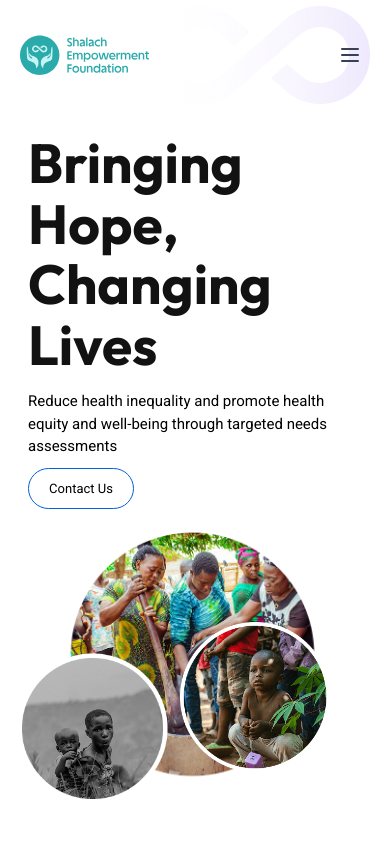
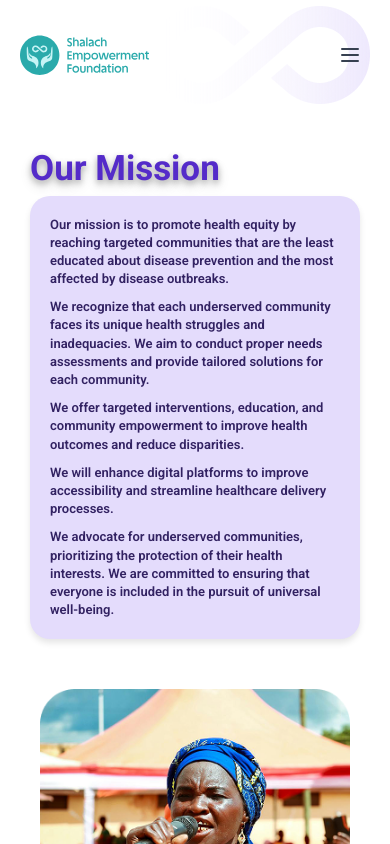
Before and after one commit to Godwin-munan/shalach-foundation-website, an Angular app: page /overview in a window 390 px wide. Shown: the top 844 px of the page. Built offline with nearby package versions, Linux system fonts and the light colour scheme.

Commit message:
Header section update - impl local-storage state managemement for current route

```diff
--- a/src/app/layout/landing/header-section/header-section.component.html
+++ b/src/app/layout/landing/header-section/header-section.component.html
@@ -1,4 +1,9 @@
-<header id="header" class="main-header-container" [style.height]="headerHeight">
+<header
+  id="header"
+  class="main-header-container"
+  [style.height]="headerHeight"
+  [ngStyle]="{ 'margin-bottom.px': isHomePage ? 'auto' : 0 }"
+  >
   <!-- Vector background image container -->
   <div class="vector-image-container">
     <div class="vector-image"></div>
@@ -9,7 +14,9 @@
     <div class="header-nav-container">
       <!-- Logo on the left -->
       <div class="logo">
-        <img src="/logo/Group_14_shalach-logo.svg" alt="shalach foundation logo">
+        <a routerLink="/" (click)="resetDropdown()">
+          <img src="/logo/Group_14_shalach-logo.svg" alt="shalach foundation logo">
+        </a>
       </div>
 
       <!-- Hamburger menu icon (visible on mobile only) -->
@@ -40,11 +47,21 @@
       <!-- Navigation items in the center -->
       <nav class="nav-items" appClickOutside (clickOutside)="closeDropdown()" [ngClass]="{'open': isMobileMenuOpen}">
         <ul>
-          <li class="dropdown">
+          <li class="dropdown" routerLinkActive="active" [routerLinkActiveOptions]="{ exact: true }">
             <a href="#" class="dropdown-toggle" (click)="toggleDropdown($event)">About us</a>
             <ul class="dropdown-menu" [ngClass]="{ 'show': isDropdownOpen }">
-              <li><a href="#">Overview</a></li>
-              <li><a href="#">Our Team</a></li>
+              <li [ngClass]="{
+                'active': activeDropdownItem === 'overview',
+                'disabled': activeDropdownItem && activeDropdownItem === 'overview'
+              }">
+                <a routerLink="/overview" (click)="setActiveDropdownItem('overview'); closedDropdown()">Overview</a>
+              </li>
+              <li [ngClass]="{
+                    'active': activeDropdownItem === 'team',
+                    'disabled': activeDropdownItem && activeDropdownItem === 'team'
+                  }">
+                <a routerLink="/team" (click)="setActiveDropdownItem('team'); closedDropdown()">Our Team</a>
+              </li>
             </ul>
           </li>
           <li><a href="#">Our Work</a></li>
@@ -61,7 +78,7 @@
     </div>
   </div>
 
-  <div class="sub-header-content-container">
+  <div *ngIf="isHomePage" class="sub-header-content-container">
 
     <!-- Header content text section -->
     <div class="header-content-title-container">
@@ -77,14 +94,23 @@
       </div>
 
       <!-- Button on the right -->
-      <div class="cta-button-mobile" [hidden]="!isMobileWidth">
-        <button>Contact Us</button>
+      <div
+        class="cta-button-mobile"
+        [hidden]="!isMobileWidth"
+        >
+        <button (click)="goToContact()">Contact Us</button>
       </div>
     </div>
 
     <!-- Header content image section - images are stacked over each other in a eclipse like structure -->
     <div class="header-content-image-container">
-      <div class="elipse-top-center-image-container">
+
+      <div class="elipse-image-container">
+        <img src="/images/full_eclipse_images_1_optimized.png" alt="image of a bending child" *ngIf="!isMobileWidth">
+        <img src="/images/full_eclipse_images_2_optimized_mobile_2.png" alt="image of a bending child" *ngIf="isMobileWidth">
+      </div>
+
+      <!-- <div class="elipse-top-center-image-container">
         <img src="/images/min/Ellipse 3 - image of a child and sibling_min.png" alt="image of a young boy with his sibling">
       </div>
       <div class="elipse-right-top-image-container">
@@ -95,7 +121,7 @@
       </div>
       <div class="elipse-bottom-right-image-container">
         <img src="/images/Reaching Text - reaching the end of the earth.png" alt="image of text reaching the end of the earth">
-      </div>
+      </div> -->
     </div>
   </div>
 </header>
--- a/src/app/layout/landing/header-section/header-section.component.scss
+++ b/src/app/layout/landing/header-section/header-section.component.scss
@@ -112,6 +112,7 @@
   background-color: rgba(0, 0, 0, 0); /* Explicitly transparent background */
   box-shadow: none;
   list-style: none;
+  width: 200px;
   //box-shadow: 0 8px 16px rgba(0, 0, 0, 0.2);
   padding: 0;
   margin: 0;
@@ -149,6 +150,12 @@
 
 .dropdown-menu a:hover {
   //background-color: #f1f1f1;
+}
+
+/* Style disabled items so they appear inactive */
+.disabled a {
+  opacity: 0.5;
+  pointer-events: none; /* Prevent clicking on inactive items */
 }
 
 
@@ -202,9 +209,29 @@
   align-self: flex-start;
   flex-shrink: 0;
   flex-wrap: 1;
-  max-width: var(--content-title-container);
+  //max-width: var(--content-title-container);
+  width: 55%;
+  margin: 75px 0 20px 0;
+}
+
+.header-content-image-container {
+  position: relative;
+  align-self: flex-start;
+  flex: 1;
+  //max-width: var(--content-title-container);
   width: 100%;
-  margin: 120px 0 20px 0;
+  height: auto;
+  margin: -105px 13px 100px -40px;
+}
+
+.elipse-image-container {
+
+}
+
+.elipse-image-container img {
+  //display: block;
+  // width: 100%;
+  // height: 100%;
 }
 
 .header-content-title-maintitle-container{
@@ -216,23 +243,9 @@
 }
 
 .header-content-title-subtitle-container p {
-  font-size: 20px;
+  font-size: 22px;
 }
 
-.header-content-image-container {
-  align-self: flex-start;
-  flex: 1;
-  max-width: var(--content-title-container);
-  width: 100%;
-  margin: 120px 0 20px 0;
-}
-
-
-.header-content-image-container {
-  position: relative;
-  width: 100%;
-  height: auto; /* Adjust height as needed */
-}
 
 /* Top Image */
 .elipse-top-center-image-container {
@@ -303,13 +316,11 @@
 
 // Media query for mobile screens
 @media only screen and (max-width: 600px) {
-
   .main-header-container {
-    //height: 100vh;
     margin-bottom: 125px;
   }
 
-  .vector-image-container{
+  .vector-image-container {
     height: 200px;
     margin-top: 5px;
   }
@@ -319,105 +330,90 @@
     width: 15rem;
   }
 
-  /* Logo styling */
   .logo img {
-    height: 40px; /* Adjust based on your logo's size */
+    height: 40px;
   }
 
-  // Show the hamburger icon
   .hamburger-icon {
     display: block;
   }
 
-  // Hide the navigation links by default
   .nav-items {
     display: none;
   }
 
-  /* Flex container for header */
   .header-nav-container {
-  z-index: 10
+    z-index: 10;
   }
 
-  // When the mobile menu is open (toggle class applied)
   .nav-items.open {
     display: flex;
-    flex-direction: column;  // Stack links vertically if desired
+    flex-direction: column;
     width: 100%;
-    background-color: #fff;  // Optional: add background for the mobile menu
+    background-color: #fff;
     position: absolute;
-    top: 100%; // Place below the header
+    top: 100%;
     left: 0;
     padding: 10px 0;
     height: 100vh;
     z-index: 8;
   }
 
-
-    // Force the inner UL to stack items vertically
   .nav-items.open ul {
     flex-direction: column;
   }
 
-  // Adjust LI margins for vertical spacing (optional)
   .nav-items.open li {
     position: relative;
     margin: 10px 0;
   }
 
-  .nav-items  > ul > li >  a:hover {
-    background-color: transparent; // Remove any background change
-    border-bottom: none;           // Remove the bottom border on hover
+  .nav-items > ul > li > a:hover {
+    background-color: transparent;
+    border-bottom: none;
   }
 
-  // If you have hover changes on pseudo-elements, reset them too:
   .nav-items > ul > li > a:hover::after {
     border-bottom: none;
     transform: none;
   }
 
-  // Use :after to add a line after each li except the last one
   .nav-items.open > ul > li::after {
     content: "";
     display: block;
-    width: 90%;             // Adjust width as needed
-    height: 1px;            // Height of the rule
-    background-color: #ccc; // Color of the line
-    margin: 10px auto 0;    // Top margin and centered horizontally
+    width: 90%;
+    height: 1px;
+    background-color: #ccc;
+    margin: 10px auto 0;
   }
 
-
   .dropdown-menu {
-      display: block;           /* Always visible */
-      position: relative;       /* Part of the natural flow */
-      top: auto;                /* Reset the top offset */
+    display: block;
+    position: relative;
+    top: auto;
     left: auto;
-      width: 100%;              /* Fill the container width */
-      background-color: #fff;   /* Or your preferred background */
-      box-shadow: none;         /* Remove any shadow, if applied */
+    width: 100%;
+    background-color: #fff;
+    box-shadow: none;
     list-style: none;
     margin: 0;
     padding: 0;
-      opacity: 1;               /* Fully visible */
+    opacity: 1;
     transform: translateY(0);
-      transition: none;         /* No need to transition */
+    transition: none;
     z-index: 10;
   }
 
-
-
-  .sub-header-container{
+  .sub-header-container {
     padding: 20px 0 8px 0;
     flex: 0;
   }
 
   .sub-header-content-container {
     display: flex;
-    // justify-content: center;
-    // align-items: center;
     flex: 1;
     margin: var(--container-centered);
-    max-width: var(--header-container-width);
+    max-width: var(--header-mobile-container-width);
     width: 100%;
   }
 
@@ -430,12 +426,9 @@
     width: 106px;
     font-size: 13px;
     height: inherit;
-
-
     background-color: var(--app-white-color);
     color: var(--app-black-color);
     border: 1px solid var(--button-background-color);
-
     border-radius: 50px;
     margin-top: 10px;
     cursor: pointer;
@@ -443,22 +436,12 @@
   }
 
   .cta-button-mobile button:hover {
-    // background-color: var(--app-white-color);
-    // color: var(--app-black-color);
-    // border: 1px solid var(--button-background-color);
-
     background-color: var(--button-background-color);
     color: var(--app-white-color);
     border: none;
   }
 
-
-
-
-
-  ////////////////////////////////////
-
-  .sub-header-container{
+  .sub-header-container {
     padding: 35px 0 8px 0;
     flex: 0;
   }
@@ -472,18 +455,15 @@
     width: 100%;
   }
 
-
   .header-content-title-container {
     align-self: flex-start;
-    //flex-shrink: 0;
-    //flex-wrap: 1;
-    max-width: 100%;
+    //max-width: 100%;
     width: 100%;
-    margin: 50px 0 20px 0;
+    margin: 20px 0 20px 0;
     padding: 0 8px;
   }
 
-  .header-content-title-maintitle-container{
+  .header-content-title-maintitle-container {
     padding-bottom: 15px;
   }
 
@@ -492,28 +472,21 @@
     line-height: 1.1;
   }
 
-  .header-content-title-subtitle-container p{
+  .header-content-title-subtitle-container p {
     font-size: 15px;
   }
 
   .header-content-image-container {
     position: relative;
+    //width: 100%;
+    //height: 1%;
+    align-self: flex-start;
+    flex: 0;
+    //max-width: var(--content-title-container);
     width: 100%;
-    height: auto;
-    align-self: flex-start;
-    flex: 1;
-    max-width: var(--content-title-container);
-    width: 100%;
-    margin: 0;
+    margin: -80px 0 0 20px;
   }
 
-  // .header-content-image-container  img {
-  //   height: 1px;
-  //   width: 1px;
-  // }
-
-
-  /* Top Image */
   .elipse-top-center-image-container {
     position: absolute;
     bottom: 60%;
@@ -522,7 +495,6 @@
     z-index: 3;
   }
 
-  /* Left Image */
   .elipse-right-top-image-container {
     position: absolute;
     top: 20%;
@@ -531,12 +503,11 @@
     z-index: 2;
   }
 
-  /* Right Image */
   .elipse-bottom-left-image-container {
     position: absolute;
     top: 0%;
     right: 40%;
-    transform:  translateX(35%) translateY(.1%);
+    transform: translateX(35%) translateY(0.1%);
     z-index: 1;
   }
 
@@ -548,23 +519,16 @@
     z-index: 4;
   }
 
-
-
-  /* Top Image - Smallest */
   .elipse-top-center-image-container img {
-
     max-width: 150px;
     height: 150px;
   }
 
-
-  /* Right Image - Largest */
   .elipse-right-top-image-container img {
     max-width: 150px;
     height: 150px;
   }
 
-  /* Left Image - Medium */
   .elipse-bottom-left-image-container img {
     max-width: 250px;
     height: 250px;
--- a/src/app/layout/landing/header-section/header-section.component.ts
+++ b/src/app/layout/landing/header-section/header-section.component.ts
@@ -1,4 +1,7 @@
+import { ViewportScroller } from '@angular/common';
 import { Component, HostListener } from '@angular/core';
+import { NavigationEnd, Router } from '@angular/router';
+import { Subscription } from 'rxjs';
 
 @Component({
   selector: 'app-header-section',
@@ -12,6 +15,31 @@
   isMobileMenuOpen = false;  // new property for mobile menu state
   headerHeight: string = '100vh'; // Default value
   isMobileWidth: boolean = false;
+  isHomePage: boolean = false;
+
+
+  activeDropdownItem: string = ''; // Track the active item: 'overview' or 'team'
+
+  private routerSubscription: Subscription | undefined;
+
+  constructor(
+    private router: Router,
+    private viewportScroller: ViewportScroller
+  ) {}
+
+  goToContact() {
+    // 1) Change the fragment in the URL
+    this.router.navigate([], { fragment: 'footer' });
+    // 2) Scroll to it
+    this.viewportScroller.scrollToAnchor('footer');
+  }
+
+  // Call this when a dropdown item is clicked.
+  setActiveDropdownItem(item: string) {
+    this.activeDropdownItem = item;
+
+    localStorage.setItem('activeDropdownItem', item);
+  }
 
   toggleDropdown(event: MouseEvent) {
     event.preventDefault();
@@ -29,6 +57,43 @@
   ngOnInit() {
     this.setHeaderHeight();
     this.checkWidth();
+
+
+
+    // Subscribe to router events to update isHomePage on every navigation
+    this.routerSubscription = this.router.events.subscribe(event => {
+      if (event instanceof NavigationEnd) {
+        this.isHomePage = event.urlAfterRedirects === '/';
+
+        // Optionally reset dropdown only when on home page
+        if (this.isHomePage) {
+          this.activeDropdownItem = '';
+          this.isDropdownOpen = false;
+          localStorage.removeItem('activeDropdownItem');
+        }
+
+        this.setHeaderHeight(); // Update header height based on isHomePage
+      }
+
+    });
+
+          // Restore if not on home
+          this.isHomePage = this.router.url === '/';
+          if (!this.isHomePage) {
+            const saved = localStorage.getItem('activeDropdownItem');
+            if (saved) {
+              this.activeDropdownItem = saved;
+            }
+        }
+
+  }
+
+  ngOnDestroy() {
+    if (this.routerSubscription) {
+      this.routerSubscription.unsubscribe();
+    }
+
+    localStorage.removeItem('activeDropdownItem');
   }
 
   @HostListener('window:resize')
@@ -38,11 +103,24 @@
   }
 
   private setHeaderHeight() {
-    this.headerHeight = window.innerHeight + 'px';
+    this.headerHeight = this.isHomePage ?  window.innerHeight + 'px' : 'auto';
   }
 
   private checkWidth() {
     // Set flag true if width is 600px or below
     this.isMobileWidth = window.innerWidth <= 600;
   }
+
+  resetDropdown() {
+    this.activeDropdownItem = '';
+    this.isDropdownOpen = false;
+    this.isMobileMenuOpen = false;
+  }
+
+  closedDropdown() {
+    //this.activeDropdownItem = '';
+    this.isDropdownOpen = false;
+    this.isMobileMenuOpen = false;
+  }
+
 }
```
Lines whose indentation alone changed are shown as unchanged.
